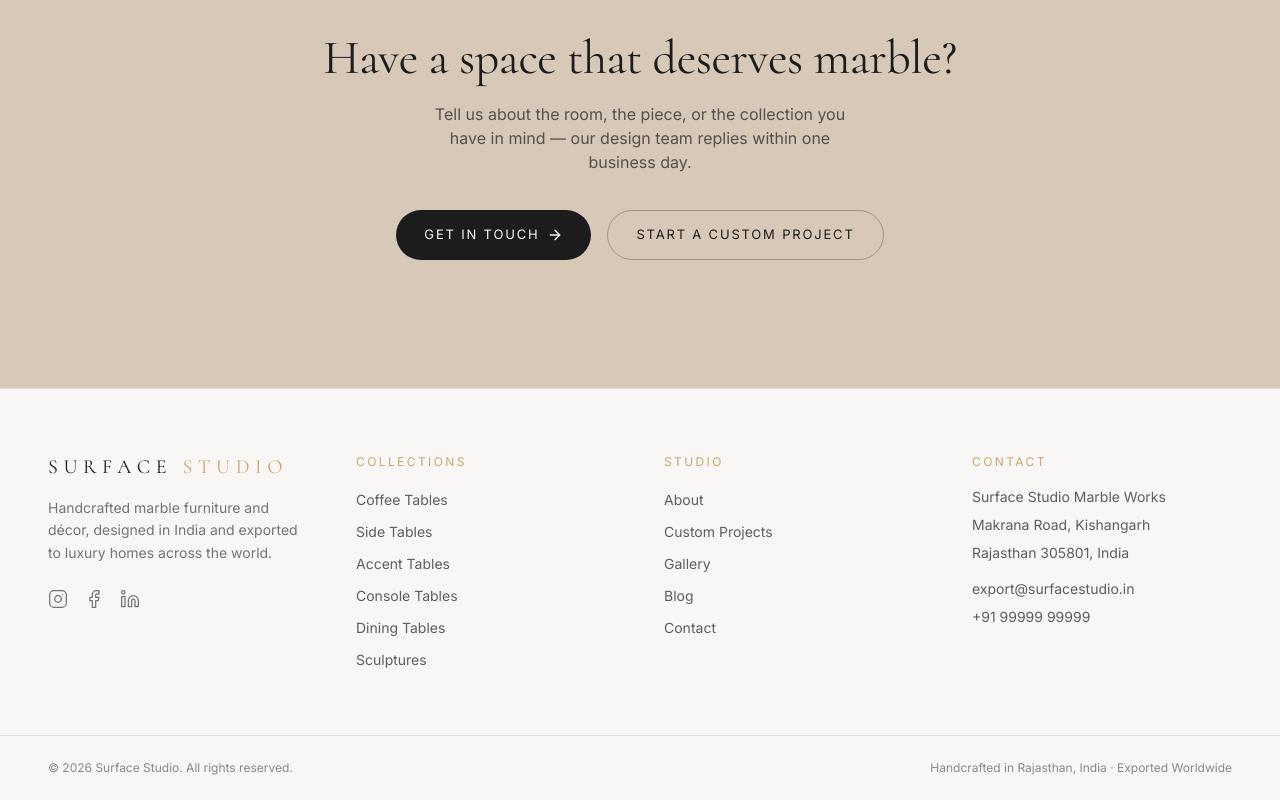
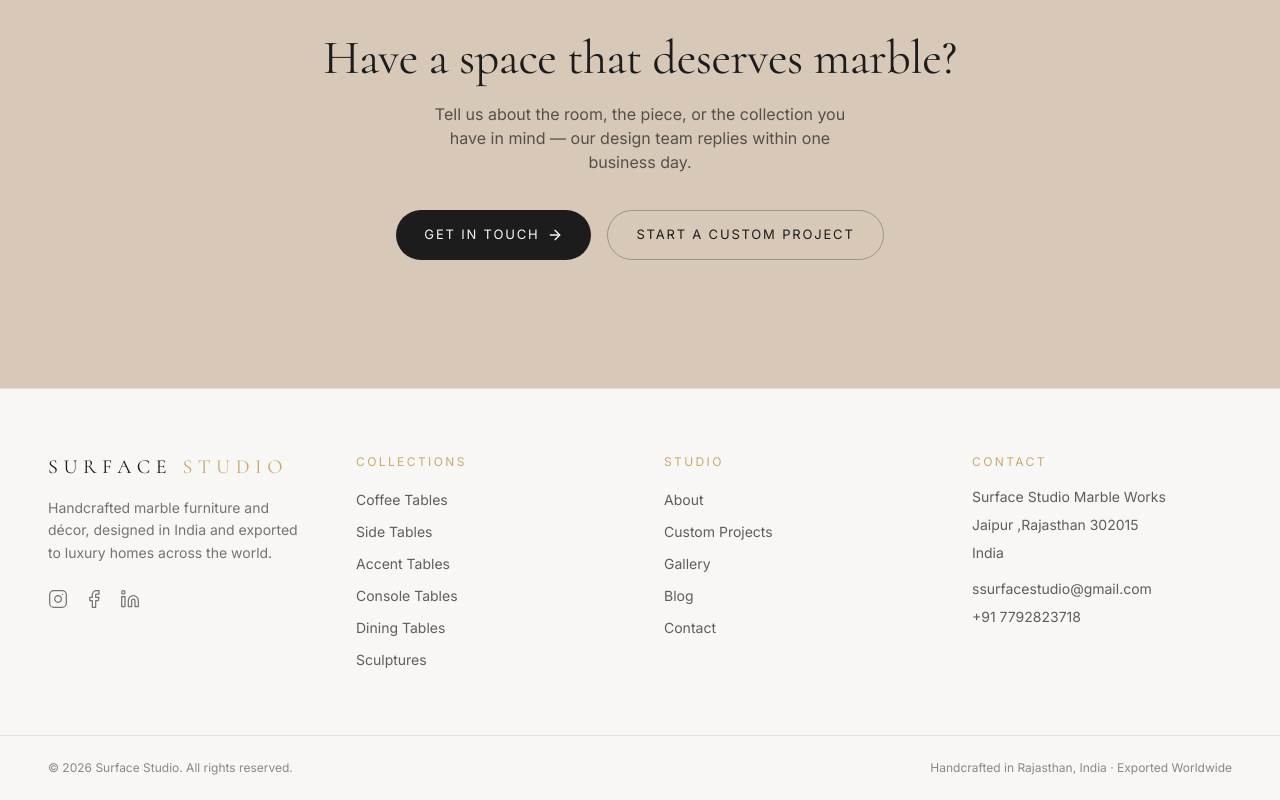
Before and after one commit to ssurfacestudio/surface-studio, a Next.js app: page / in a window 1280 px wide. Shown: the part 6579-7379 px from the top of the page. Built offline with nearby package versions, Linux system fonts and the light colour scheme; no server answers.

Commit message:
update contact details

```diff
--- a/components/Footer.tsx
+++ b/components/Footer.tsx
@@ -57,10 +57,10 @@ export default function Footer() {
           <p className="font-body text-[12px] uppercase tracking-[0.2em] text-gold">Contact</p>
           <ul className="mt-4 space-y-2 font-body text-sm text-charcoal/70 dark:text-ivory/70">
             <li>Surface Studio Marble Works</li>
-            <li>Makrana Road, Kishangarh</li>
-            <li>Rajasthan 305801, India</li>
-            <li className="pt-2">export@surfacestudio.in</li>
-            <li>+91 99999 99999</li>
+            <li>Jaipur ,Rajasthan 302015</li>
+            <li>India</li>
+            <li className="pt-2">ssurfacestudio@gmail.com</li>
+            <li>+91 7792823718</li>
           </ul>
         </div>
       </div>
```
